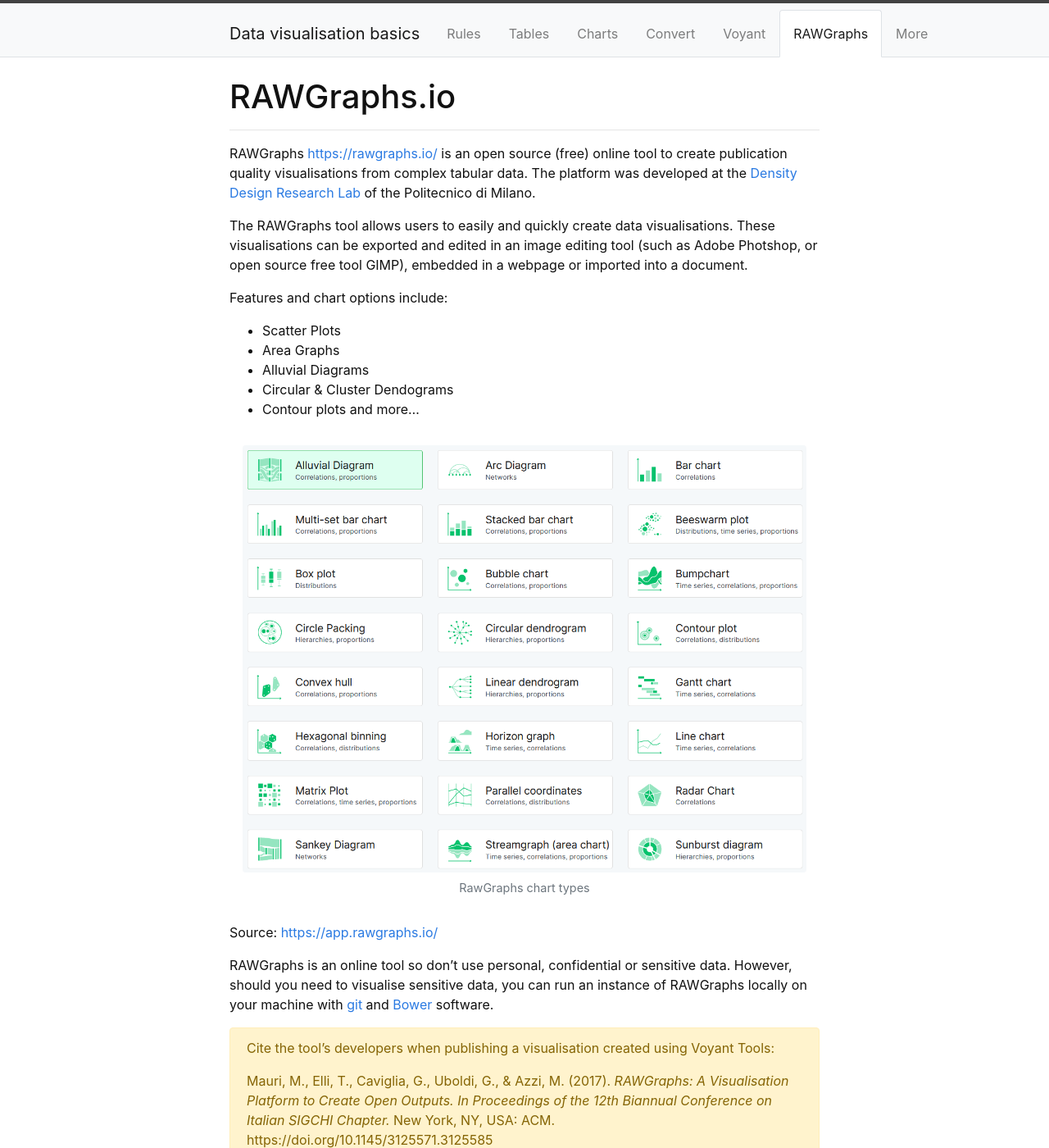
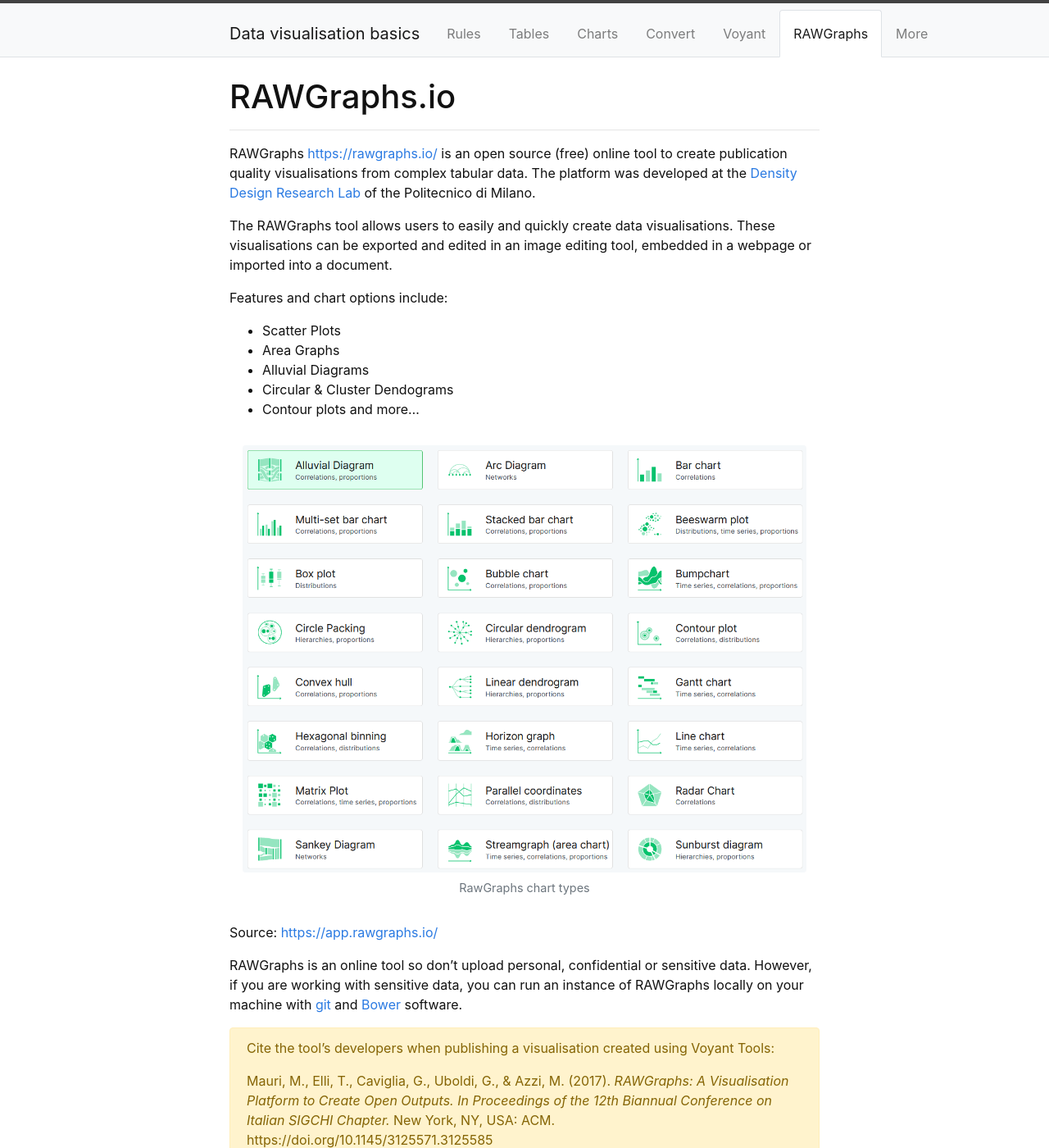
Before and after one commit to GULibrarySandbox/data-vis-basics, a Jekyll site: the page built from content/6-rawgraphs.md, in a window 1280 px wide and 1400 px high. Shown: the whole window at 82% size. Built offline with Jekyll 4.4.1, drawn with Linux system fonts in a browser that asks for light colours; some of the changed text lies outside the part shown.

Commit message:
Update 6-rawgraphs.md

```diff
--- a/content/6-rawgraphs.md
+++ b/content/6-rawgraphs.md
@@ -9,7 +9,7 @@ nav: true
 
 RAWGraphs [https://rawgraphs.io/](https://rawgraphs.io/) is an open source (free) online tool to create publication quality visualisations from complex tabular data.  The platform was developed at the [Density Design Research Lab](http://www.densitydesign.org) of the Politecnico di Milano.
 
-The RAWGraphs tool allows users to easily and quickly create data visualisations.  These visualisations can be exported and edited in an image editing tool (such as Adobe Photshop, or open source free tool GIMP), embedded in a webpage or imported into a document.
+The RAWGraphs tool allows users to easily and quickly create data visualisations.  These visualisations can be exported and edited in an image editing tool, embedded in a webpage or imported into a document.
 
 Features and chart options include:
 
@@ -22,7 +22,7 @@ Features and chart options include:
 {% include figure.html img="RawGraphsTypes.png" alt="RawGraphs chart types" caption="RawGraphs chart types" width="100%" %}
 Source: [https://app.rawgraphs.io/](https://app.rawgraphs.io/)
 
-RAWGraphs is an online tool so don’t use personal, confidential or sensitive data.  However, should you need to visualise sensitive data, you can run an instance of RAWGraphs locally on your machine with [git](http://git-scm.com/book/en/Getting-Started-Installing-Git) and [Bower](http://bower.io/#installing-bower) software.
+RAWGraphs is an online tool so don’t upload personal, confidential or sensitive data.  However, if you are working with sensitive data, you can run an instance of RAWGraphs locally on your machine with [git](http://git-scm.com/book/en/Getting-Started-Installing-Git) and [Bower](http://bower.io/#installing-bower) software.
 
 {% capture alert %}Cite the tool's developers when publishing a visualisation created using Voyant Tools:
 
@@ -32,10 +32,12 @@ Mauri, M., Elli, T., Caviglia, G., Uboldi, G., & Azzi, M. (2017). *RAWGraphs: A
 
 ## How to use RAWGraphs
 
-Watch this video, using RAWGraphs sample data, to learn how to create a Violin Plot.  Then practice creating visualistions by doing Activities 1 and 2 below.
+Watch the video below, to learn how to create a Violin Plot using RAWGraphs sample data.  Then practice creating visualistions by completing Activities 1 and 2 below.
+
+**Violin Plot demonstration video**
 
 Topics covered:
-- Upload a dataset to RAWGraphs.io (00:03)
+- Upload a dataset to RAWGraphs.io [00:03]
 - Preview and check the data  (00:30)
 - Choose the most appropriate chart (01:55)
 - Violin Plot description  (02:17)
```
